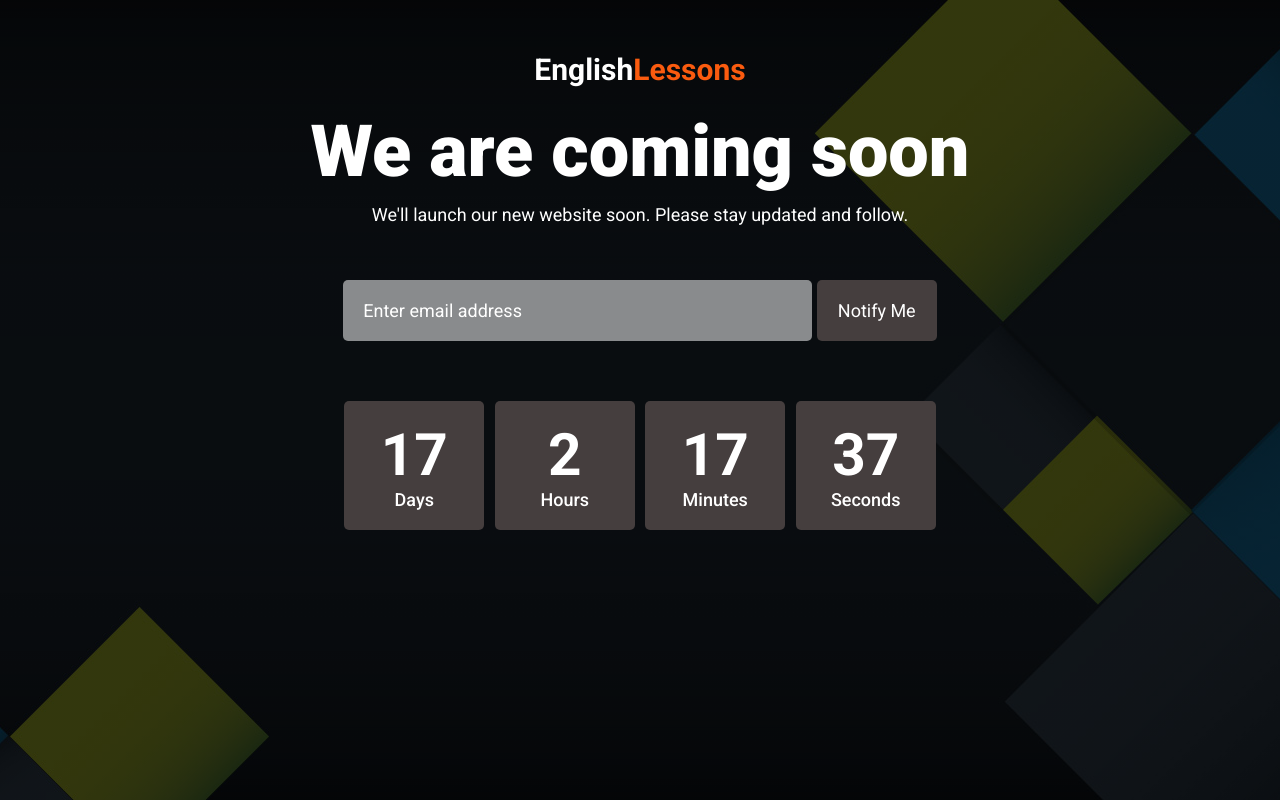
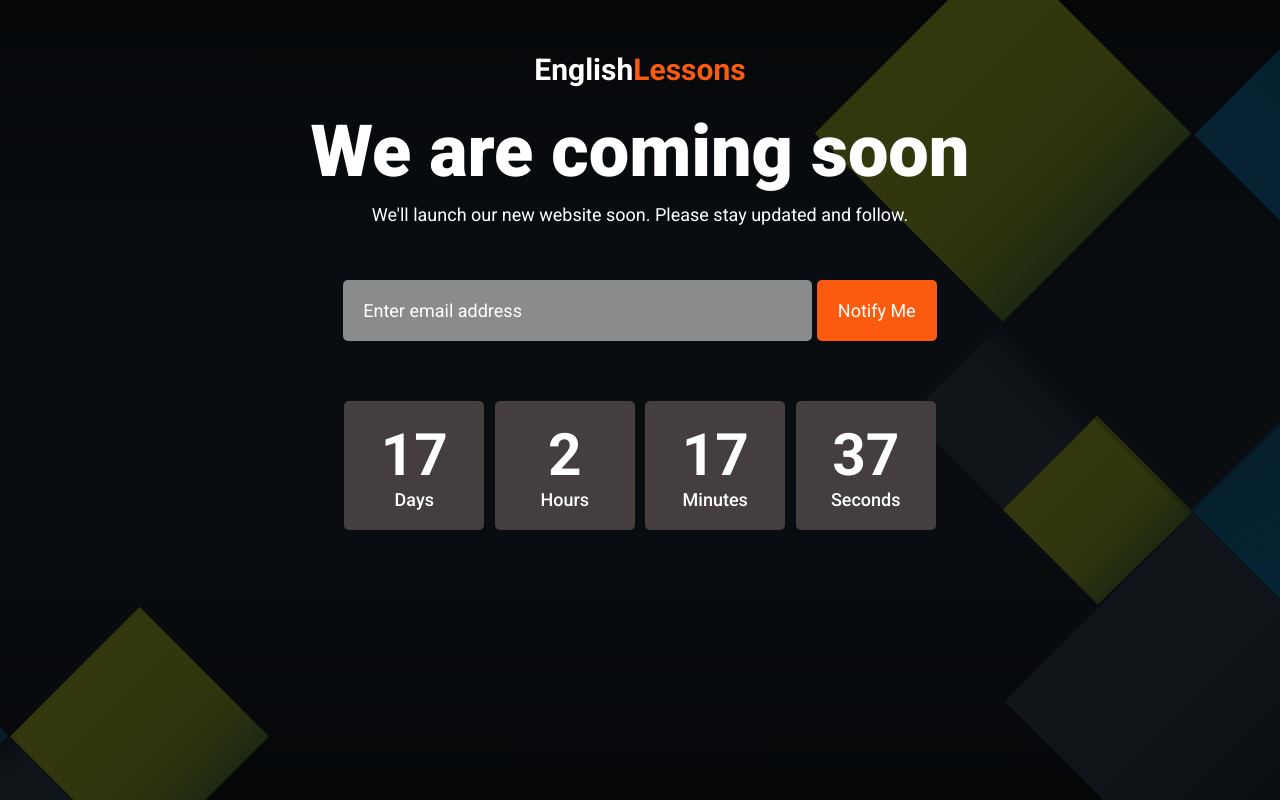
Before and after one commit to OmarMohamedX1/EnglishLessons, a plain HTML site: page index.html in a window 1280 px wide. Drawn offline with Linux system fonts and the light colour scheme.

Commit message:
Add files via upload

```diff
--- a/style.css
+++ b/style.css
@@ -72,7 +72,7 @@ body{
 }
 .form input[type="submit"]{
   width: 120px;
-  background: rgb(69, 62, 62);
+  background: #FA5B0F;
   color: #fff;
   cursor: pointer;
 }
```
